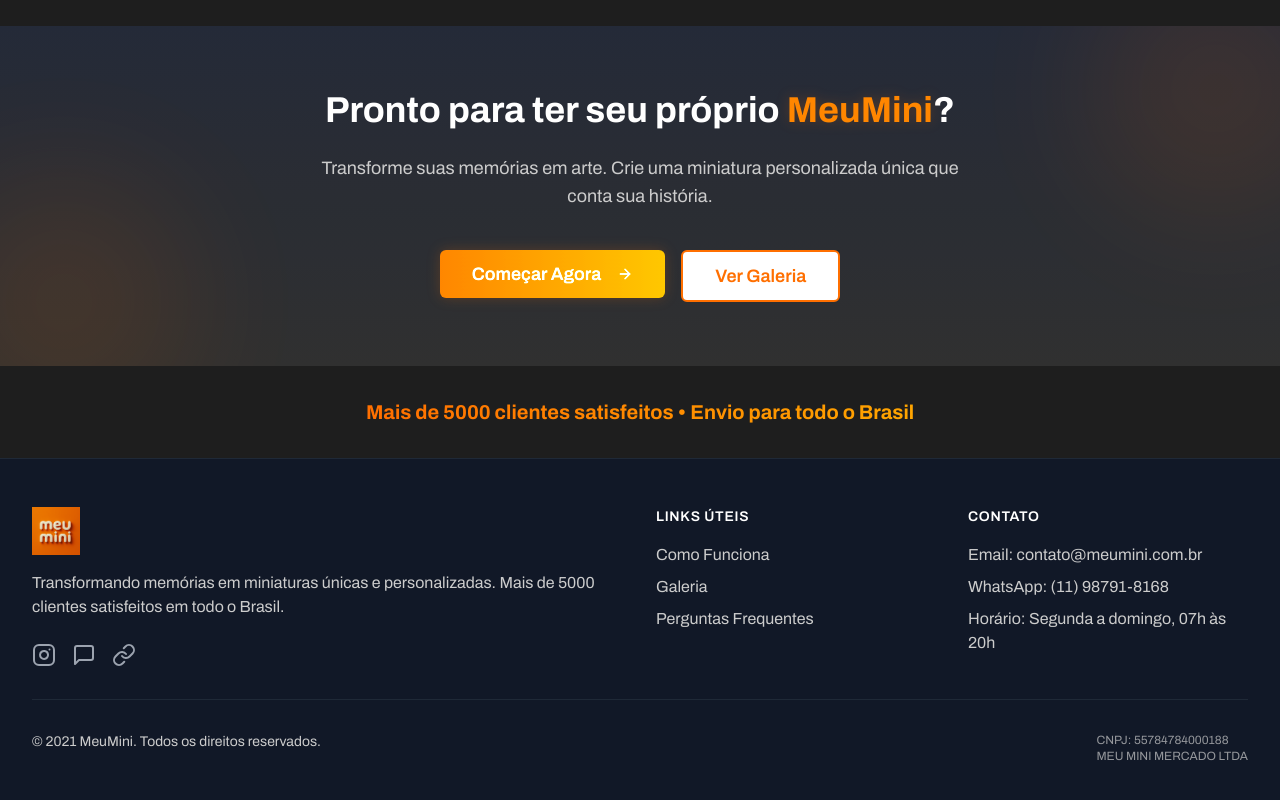
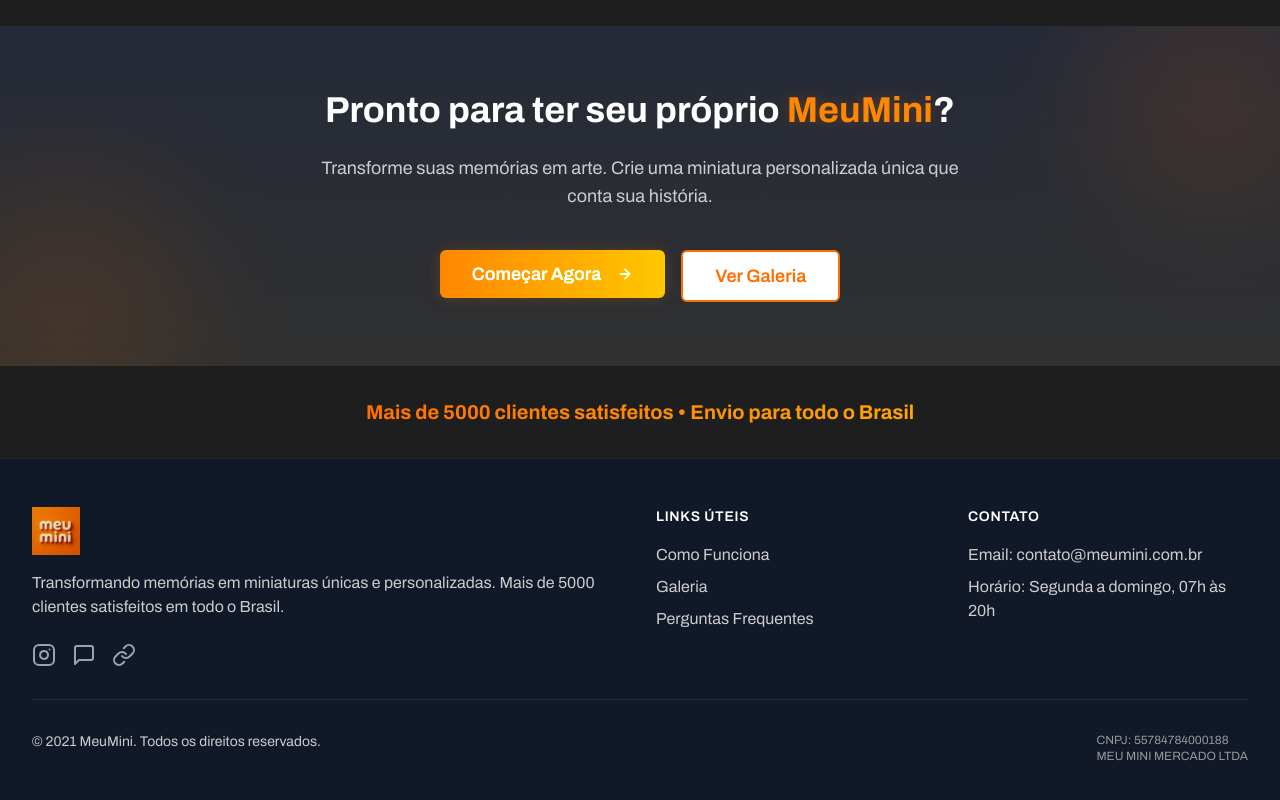
Before and after one commit to trdclt/mini-zudo-mirror-site, a React (Vite) app: page / in a window 1280 px wide. Shown: the part 4673-5473 px from the top of the page. Built offline with nearby package versions, Linux system fonts and the light colour scheme.

Commit message:
Remove WhatsApp from footer
Removed the WhatsApp contact information from the footer, leaving only the email and business hours.

```diff
--- a/src/components/Footer.tsx
+++ b/src/components/Footer.tsx
@@ -67,9 +67,6 @@ const Footer: React.FC = () => {
                 Email: contato@meumini.com.br
               </li>
               <li className="text-meumini-light-gray">
-                WhatsApp: (11) 98791-8168
-              </li>
-              <li className="text-meumini-light-gray">
                 Horário: Segunda a domingo, 07h às 20h
               </li>
             </ul>
```
